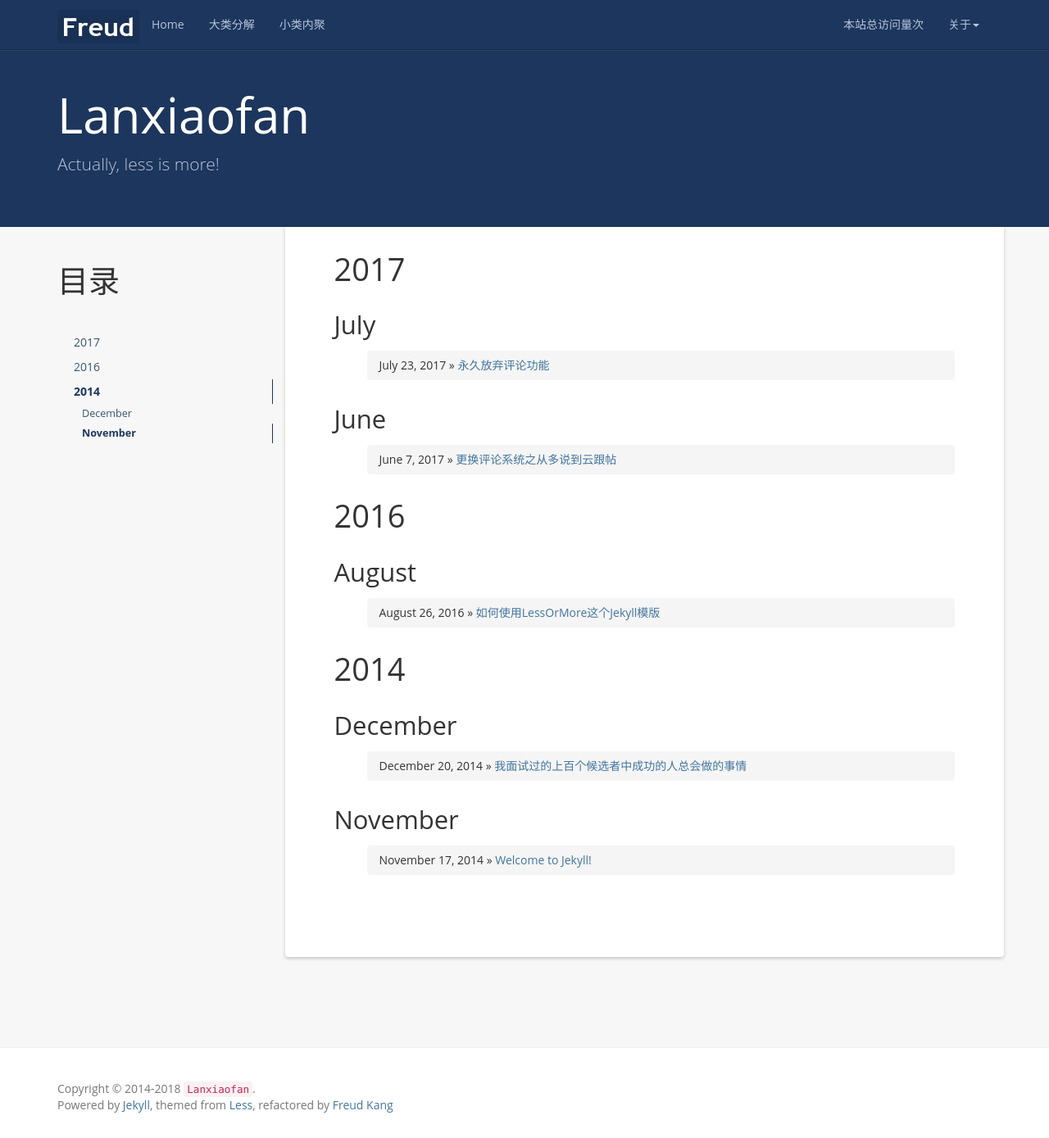
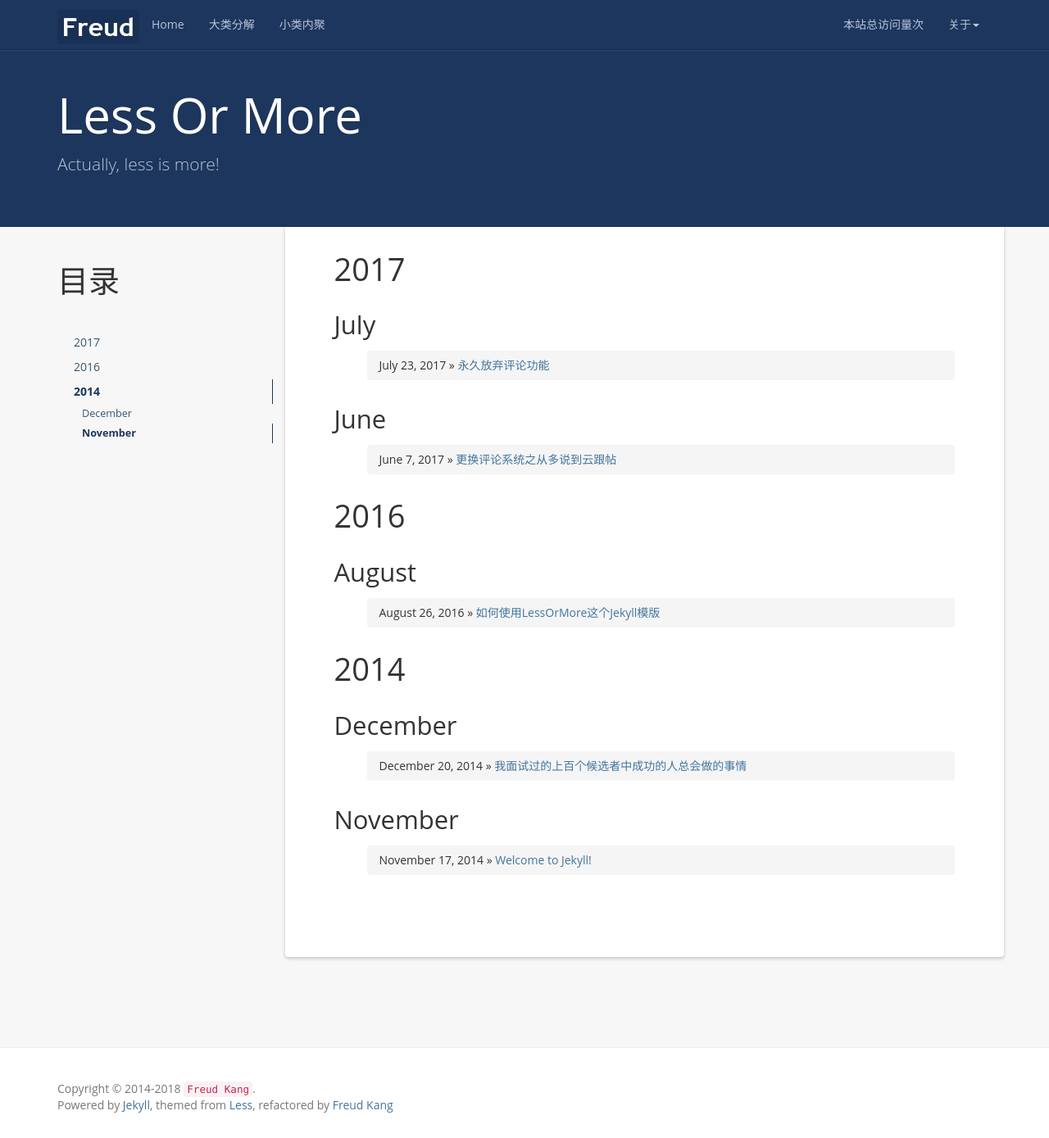
Before and after one commit to Lanxiaofan/Lanxiaofan.github.io, a Jekyll site: the page built from index.html, in a window 1280 px wide and 1389 px high. Shown: the whole window at 82% size. Built offline with Jekyll 4.4.1, drawn with Linux system fonts in a browser that asks for light colours; nearby versions of some CDN libraries; a script that is not in the unit is left out; the list of posts is cut into pages by our own code; comment, search, counter and statistics services are not loaded.

Commit message:
Update _config.yml

```diff
--- a/_config.yml
+++ b/_config.yml
@@ -1,10 +1,10 @@
 # Site settings
-name: Lanxiaofan
-email: l156217516@qq.com
-author: Lanxiaofan
+name: Less Or More
+email: luoyan35714@126.com
+author: Freud Kang
 url: http://www.hifreud.com
 resume_site: http://www.hifreud.com/Resume.io/
-github: https://github.com/Lanxiaofan
+github: https://github.com/luoyan35714/
 baseurl: "/LessOrMore"
 description: Actually, less is more!
 meta_description: 康志华;个人博客;学而不思则罔;思而不学则殆;生命不止;折腾不休
```
